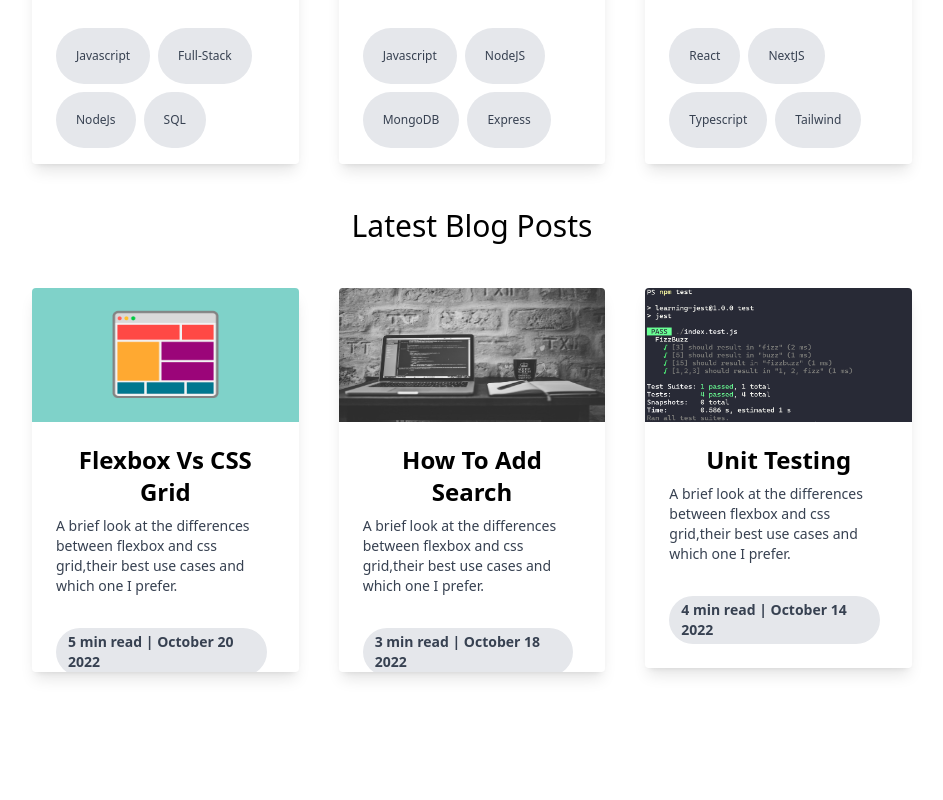
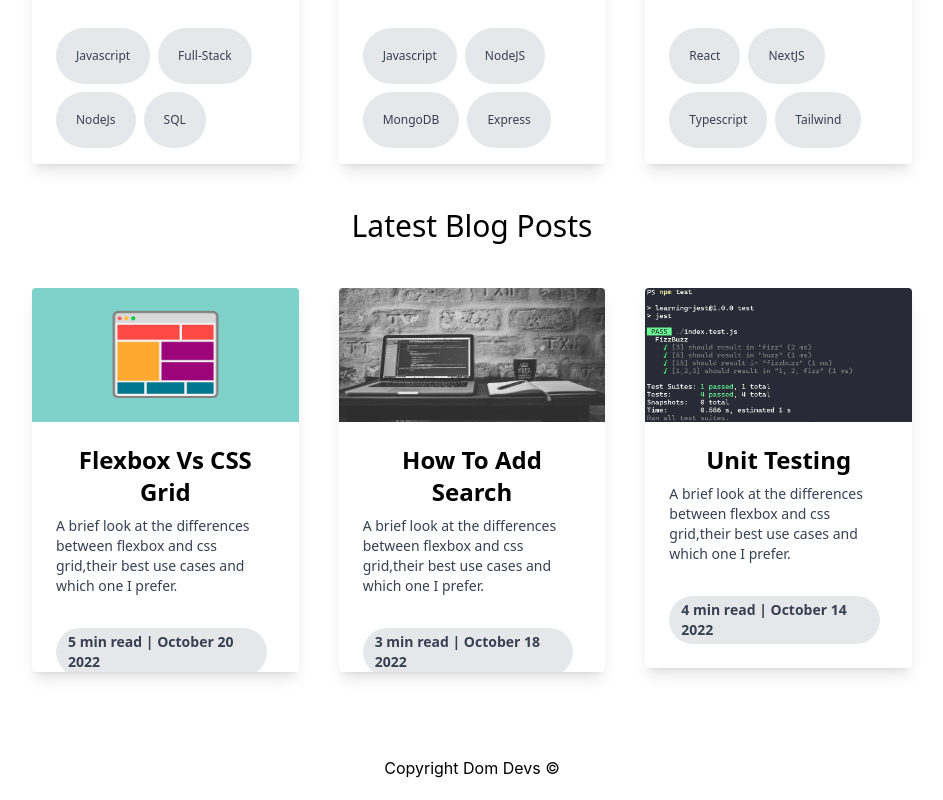
Before and after one commit to DomDevs2000/React-NextJS-Personal-Website, a Next.js app: page / in a window 1280 px wide. Shown: the part 756-1556 px from the top of the page, without its empty margins (168-1111 px from the left). Before the commit the page ends 1492 px from the top, so only its background shows below. Built offline with nearby package versions, Linux system fonts and the light colour scheme.

Commit message:
added footer to app

```diff
--- /dev/null
+++ b/components/Footer.tsx
@@ -0,0 +1,9 @@
+import React from 'react';
+
+export const Footer = () => {
+    return (
+        <div className="dark:bg-gray-900 dark:text-gray-500 p-5 text-center min-w-52">
+            Copyright Dom Devs &#169;
+        </div>
+    );
+};
--- a/pages/_app.tsx
+++ b/pages/_app.tsx
@@ -2,7 +2,7 @@ import '../styles/globals.css';
 import type { AppProps } from 'next/app';
 import NavBar from '../components/NavBar';
 import { createContext, useEffect, useState } from 'react';
-
+import { Footer } from '../components/Footer';
 export const ThemeContext = createContext('light');
 const defaultTheme = 'light';
 
@@ -22,6 +22,7 @@ function MyApp({ Component, pageProps }: AppProps) {
                     <NavBar theme={theme} setTheme={setTheme} />
                     <Component {...pageProps} />
                 </ThemeContext.Provider>
+                <Footer></Footer>
             </div>
         </>
     );
```
